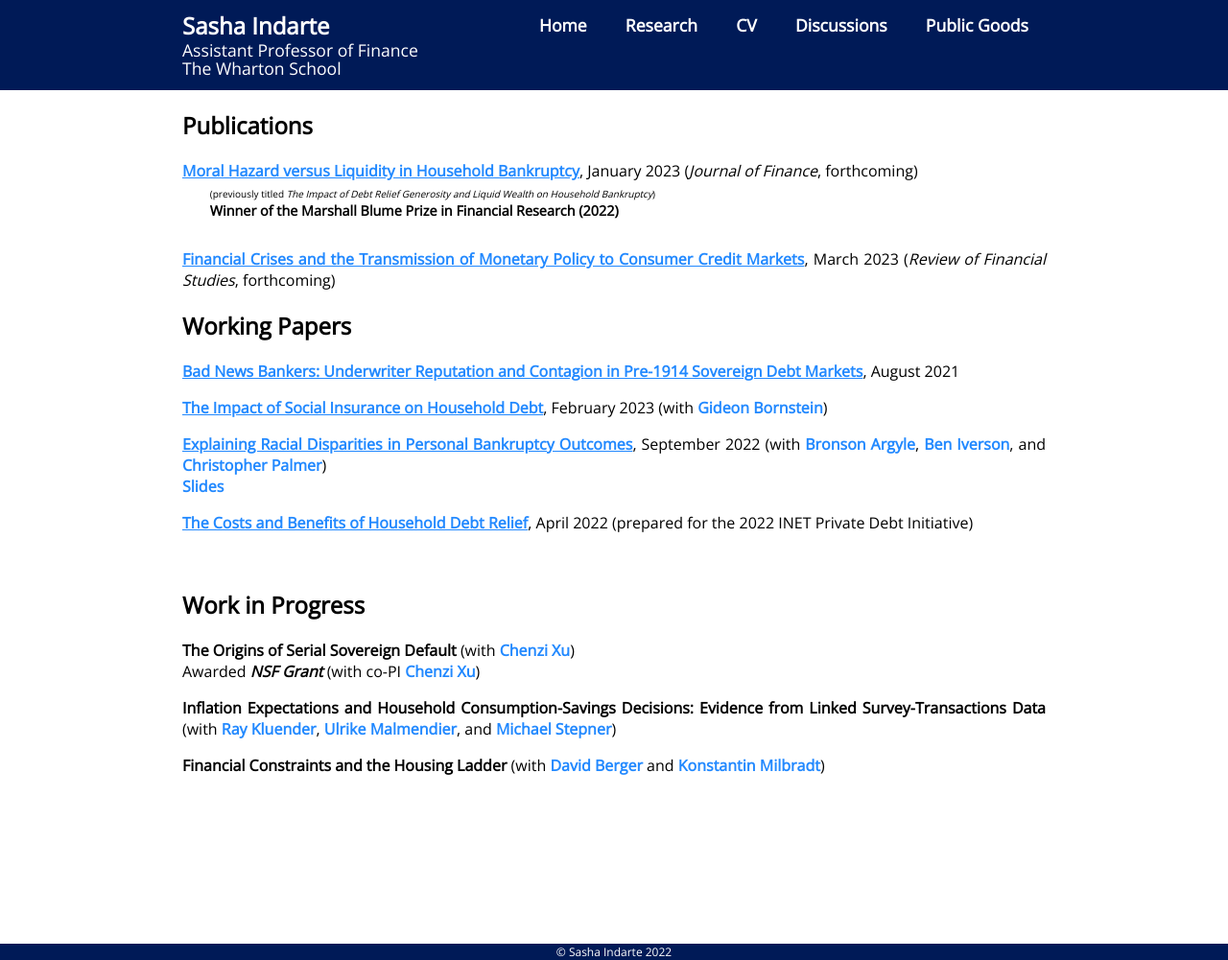
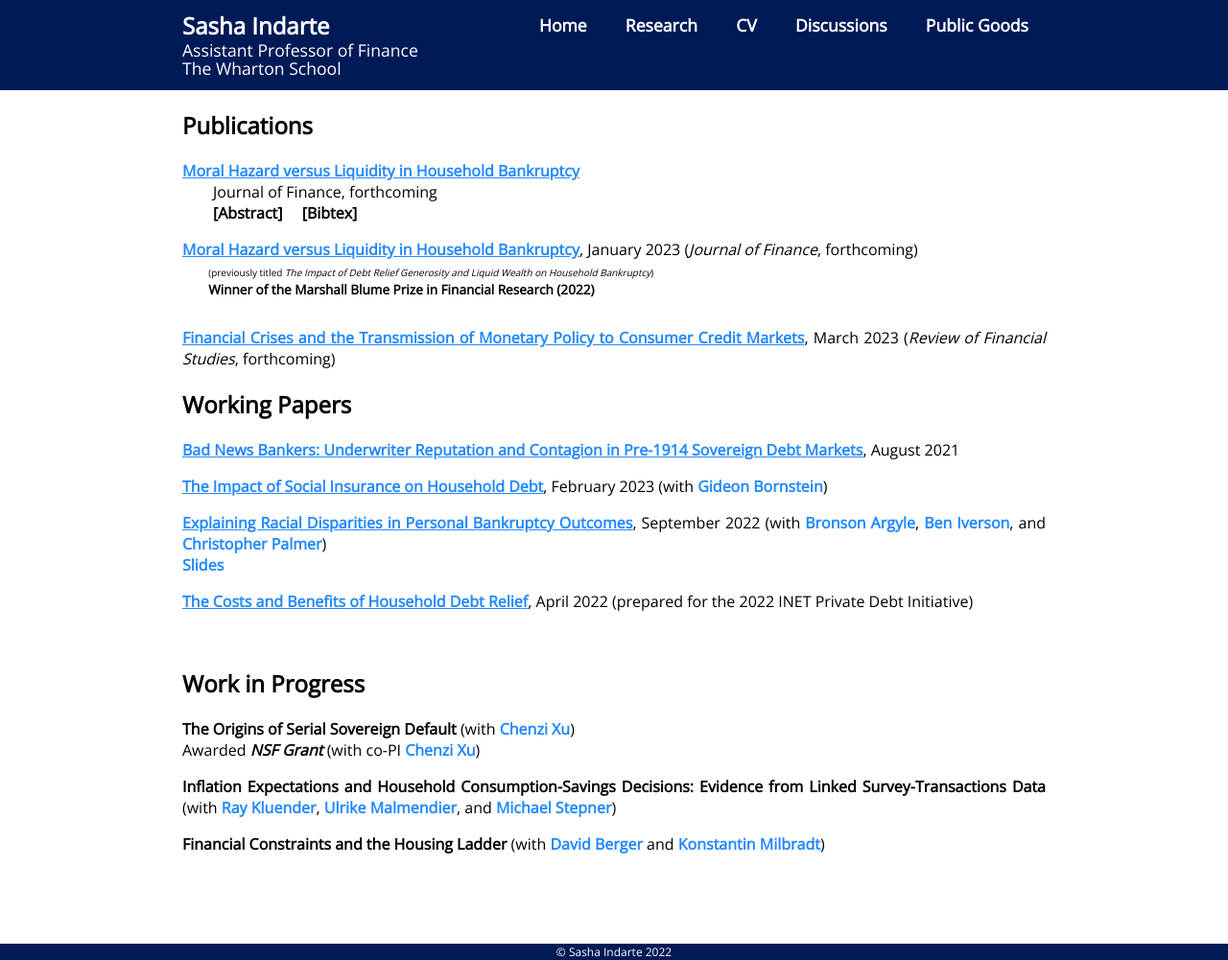
Before and after one commit to sashaindarte/sashaindarte.github.io, a Jekyll site: the page built from research/index.html, in a window 1280 px wide and 1001 px high. Shown: the whole window at 96% size. Built offline with Jekyll 4.4.1, drawn with Linux system fonts in a browser that asks for light colours.

Commit message:
added paper toggles

```diff
--- a/research/index.html
+++ b/research/index.html
@@ -6,13 +6,75 @@
 	<div class="wrapper">
 	<div class="singlecol">
 
+		<style>
+		.toggle-header {
+			cursor: pointer;
+            font-weight: bold;
+		}
+		.toggle-content {
+			max-height: 0;
+			overflow: hidden;
+			transition: max-height 0.5s ease-out;
+		}
+		.toggle-container {
+			display: none;
+		}
+		.toggle-header:hover {
+            color: #b47fff;
+		}
+		.toggle-header:focus + .toggle-container + .toggle-content,
+		.toggle-container:checked + .toggle-content {
+			max-height: 1000px;
+			transition: max-height 1s ease-in;
+		}
+	</style>
+
+
 		<h2>Publications</h2>
+
+		<div class="container">
+			<p style="margin-bottom:0px;"><a href="/research/indarte_bk.pdf"><u><b>
+				Moral Hazard versus Liquidity in Household Bankruptcy
+				</b></u></a>
+			</p>
+
+			<p style="padding-left:2em;padding-bottom:0em;margin-top:0em;margin-bottom:0em">
+				Journal of Finance, forthcoming
+			</p>
+
+			<label for="toggle1a" class="toggle-header">&emsp;&emsp;[Abstract]</label>
+	    		<label for="toggle1b" class="toggle-header">&emsp;[Bibtex]</label>
+
+			<input type="checkbox" id="toggle1a" class="toggle-container" />
+			<div class="toggle-content">
+			<p style="padding-left:4em;padding-bottom:1em;margin-top:0em;font-size:0.9em;" align = "justify">
+				This paper studies the role of moral hazard and liquidity in driving household bankruptcy. First, I estimate that increases in potential debt forgiveness have a positive, but small, effect on filing using a regression kink design. Second, exploiting quasi-experimental variation in mortgage payment reductions, I estimate that filing is five times more responsive to cash-on-hand than relief generosity. Using a sufficient statistic, I show the estimates imply large consumption-smoothing benefits of bankruptcy for the marginal filer. Finally, I conclude 83% of the filing response to dischargeable debt comes from liquidity effects rather than a moral hazard response to financial incentives.
+			</p>
+			</div>
+
+	    		<input type="checkbox" id="toggle1b" class="toggle-container" />
+			<div class="toggle-content">
+			<p style="padding-left:4em;padding-bottom:1em;margin-top:0em;font-size:0.9em;" align = "justify">
+				@article{indarte2023moral, <br>
+				  title={Moral Hazard versus Liquidity in Household Bankruptcy}, <br>
+				  author={Indarte, Sasha}, <br>
+				  journal=Journal of Finance, <br>
+				  year={forthcoming}<br>
+				}
+			</p>
+			</div>
+
+		</div>
+
+
+
+
 
 		<p align="justify"> <a href = "/research/indarte_bk.pdf">
 			<u><b>Moral Hazard versus Liquidity in Household Bankruptcy</b></u></a>, January 2023 (<i>Journal of Finance</i>, forthcoming)
 		</p>
-		<p style="padding-left:2em;padding-bottom:1em;margin-top:-1em;font-size:0.9em;">
-			<font size="0.8em"> (previously titled <i>The Impact of Debt Relief Generosity and Liquid Wealth on Household Bankruptcy</i>)</font>
+		<p style="padding-left:2em;padding-bottom:1em;margin-top:-1em;font-size:0.85em;">
+			<font size="0.9em"> (previously titled <i>The Impact of Debt Relief Generosity and Liquid Wealth on Household Bankruptcy</i>)</font>
 			<!--
 			<br>
 			<i>Journal of Finance</i> (forthcoming)-->
```
